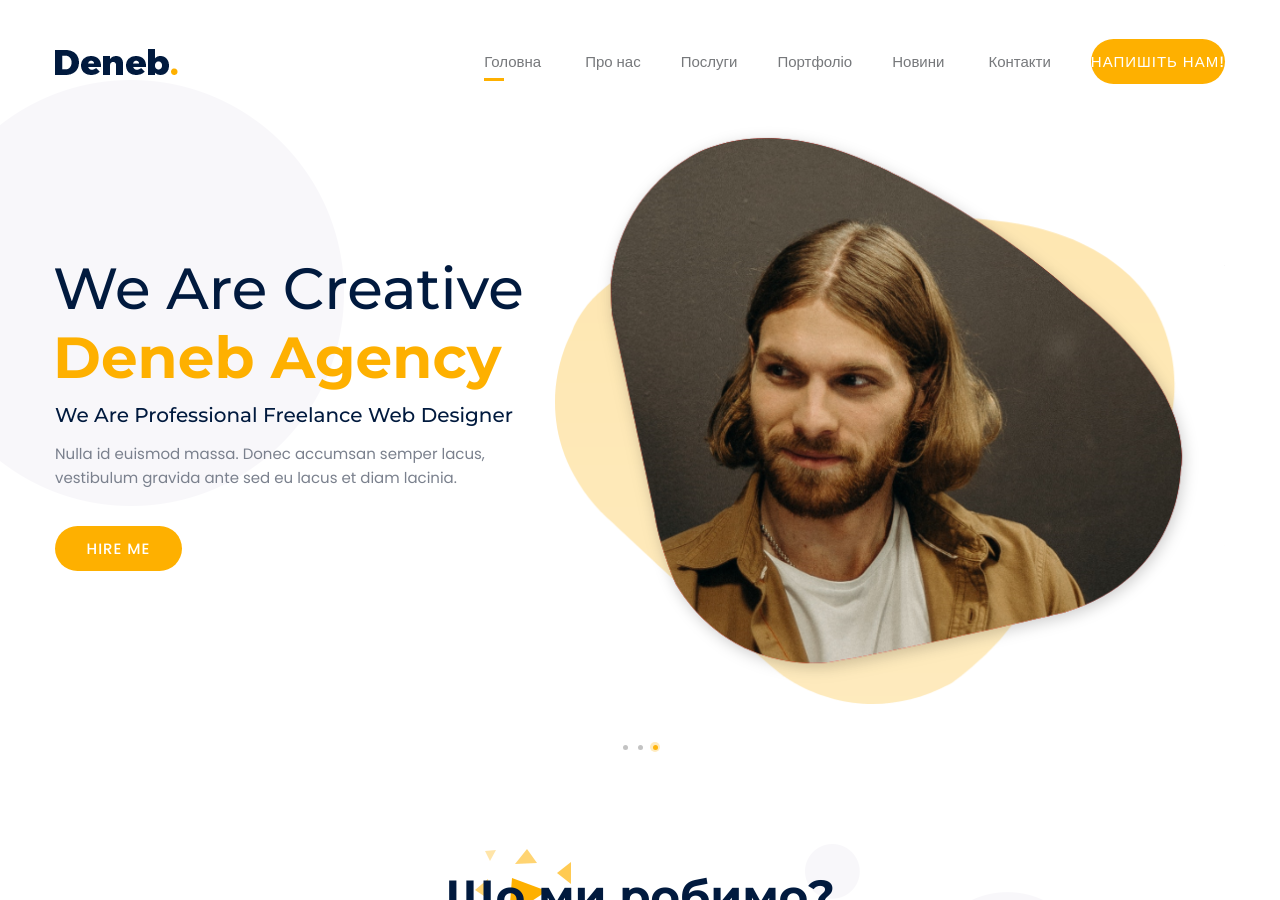
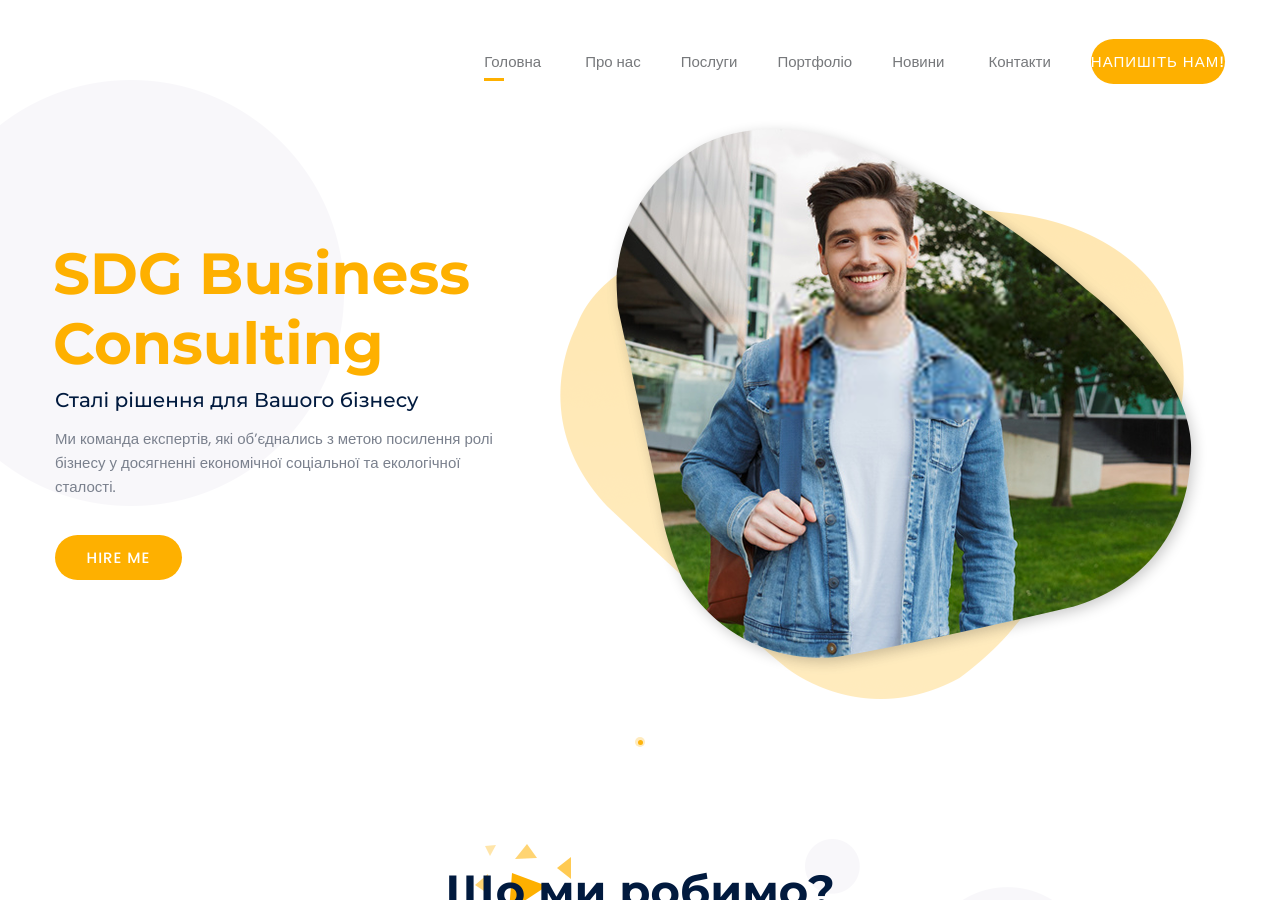
Before and after one commit to SDG-Business-Consulting/jekyll-site, a Jekyll site: the page built from index.html, in a window 1280 px wide and 900 px high. Built offline with Jekyll 4.4.1, drawn with Linux system fonts in a browser that asks for light colours; comment, search, counter and statistics services are not loaded.

Commit message:
Update Homepage: Logo & Slider

```diff
--- a/_includes/header.html
+++ b/_includes/header.html
@@ -3,12 +3,12 @@
 	<div class="container">
 		<div class="site_menu">
 			<div class="row align-items-center">
-				<div class="col-lg-2">
+				<!-- <div class="col-lg-2">
 					<div class="brand">
 					  <a href="{{site.url}}" class="logo"><img src="{{site.site_logo}}" class="img-fluid" alt="{{site.title}}"/></a>
 					</div>
-				</div>
-				<div class="col-lg-10">
+				</div> -->
+				<div class="col-lg-12">
 					<div class="primary_menu" id="menu">
                        {% include navigation.html %}
 					</div>
--- a/_includes/slider.html
+++ b/_includes/slider.html
@@ -9,9 +9,12 @@
 				<div class="row align-items-center">
 					<div class="col-lg-5">
 						<div class="banner_content wow fadeInLeft">
-							<h1>We Are Creative <br><span>Deneb Agency</span></h1>
-							<h5>We Are Professional Freelance Web Designer</h5>
-							<p>Nulla id euismod massa. Donec accumsan semper lacus, vestibulum gravida ante sed eu lacus et diam lacinia.</p>
+							<h1><!-- We are creative -->
+								<!-- <br /> -->
+								<span>SDG Business Consulting</span>
+							</h1>
+							<h5>Сталі рішення для Вашого бізнесу</h5>
+							<p>Ми команда експертів, які об’єднались з метою посилення ролі бізнесу у досягненні економічної соціальної та екологічної сталості.</p>
 							<a href="#" class="deneb_btn">Hire Me</a>
 						</div>
 					</div>
@@ -22,7 +25,7 @@
 					</div>
 				</div>
 			</div>
-			<div class="signle_slider">
+			<!-- <div class="signle_slider">
 				<div class="row align-items-center">
 					<div class="col-lg-5">
 						<div class="banner_content wow fadeInLeft">
@@ -55,7 +58,7 @@
 						</div>
 					</div>
 				</div>
-			</div>
+			</div> -->
 		</div>
 	</div>
 </section>
```
